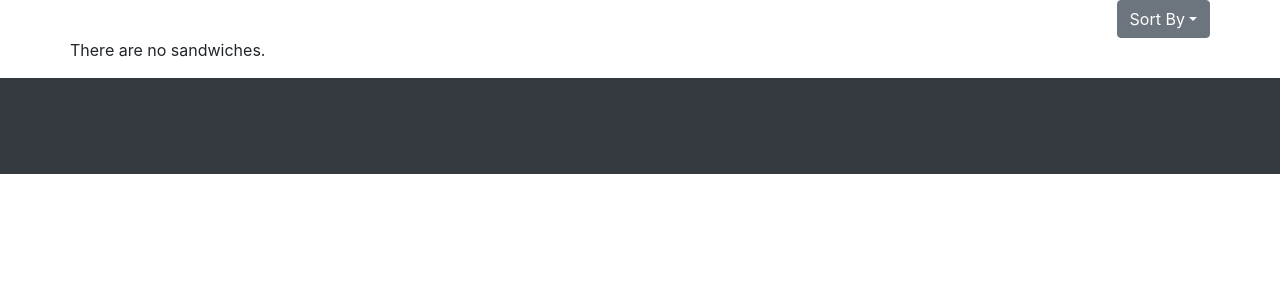
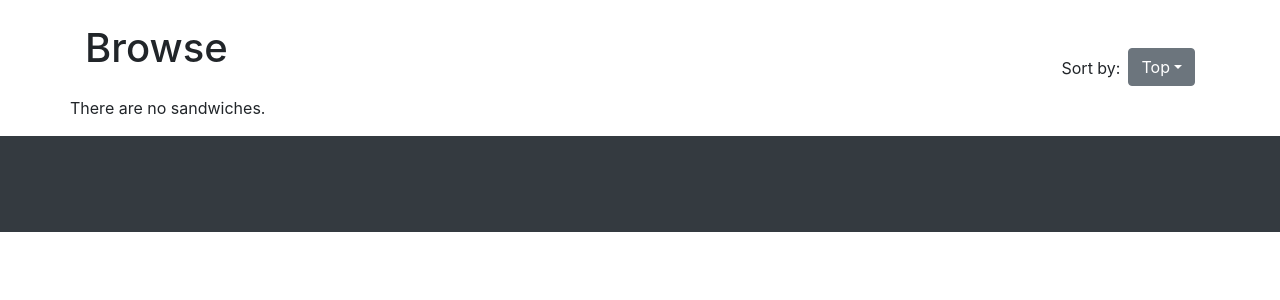
Before and after one commit to 2268563/which-sandwich, a Django app: page /whichsandwich/browse/ in a window 1280 px wide. Shown: the part 56-356 px from the top of the page. Run offline with Django 3.2, Linux system fonts and the light colour scheme; data that the repository does not hold is empty; some libraries are stand-ins or nearby versions.

Commit message:
Improve the filter button on browse

```diff
--- a/which_sandwich_project/static/js/browse.js
+++ b/which_sandwich_project/static/js/browse.js
@@ -9,5 +9,6 @@ $("document").ready(function() {
 function filterSandwiches(filter){
     $.get('/whichsandwich/browse_filter/', { sort_filter: filter, }, function(data) {
         $('#sandwich_display').html(data);
+        $('#sortButton').text(filter)
     });
 }
--- a/which_sandwich_project/templates/whichsandwich/browse.html
+++ b/which_sandwich_project/templates/whichsandwich/browse.html
@@ -7,13 +7,17 @@ Browse
 
 {% block body_block %}
 <div class="row">
-  <div class="dropdown ml-auto">
-    <button class="btn btn-secondary dropdown-toggle" id="sortButton" type="button" data-toggle="dropdown" aria-haspopup="true" aria-expanded="false">Sort By</button>
-    <div class="dropdown-menu" aria-labelledby="sortButton">
-      <a class="dropdown-item" id="top" href="#">Top</a>
-      <a class="dropdown-item" id="new" href="#">New</a>
-      <a class="dropdown-item" id="controversial" href="#">Controversial</a>
+  <h1 class="col-6 my-4">Browse</h1>
+  <div class="col-6 mt-5 text-right">
+    <div class="dropdown float-right">
+      <button class="btn btn-secondary dropdown-toggle text-capitalize" label="Sort by:" id="sortButton" type="button" data-toggle="dropdown" aria-haspopup="true" aria-expanded="false"></button>
+      <div class="dropdown-menu" aria-labelledby="sortButton">
+        <a class="dropdown-item" id="top" href="#">Top</a>
+        <a class="dropdown-item" id="new" href="#">New</a>
+        <a class="dropdown-item" id="controversial" href="#">Controversial</a>
+      </div>
     </div>
+    <p class="float-right d-none d-sm-inline m-2">Sort by:</p>
   </div>
 </div>
 <div class="row" id="sandwich_display">
```
